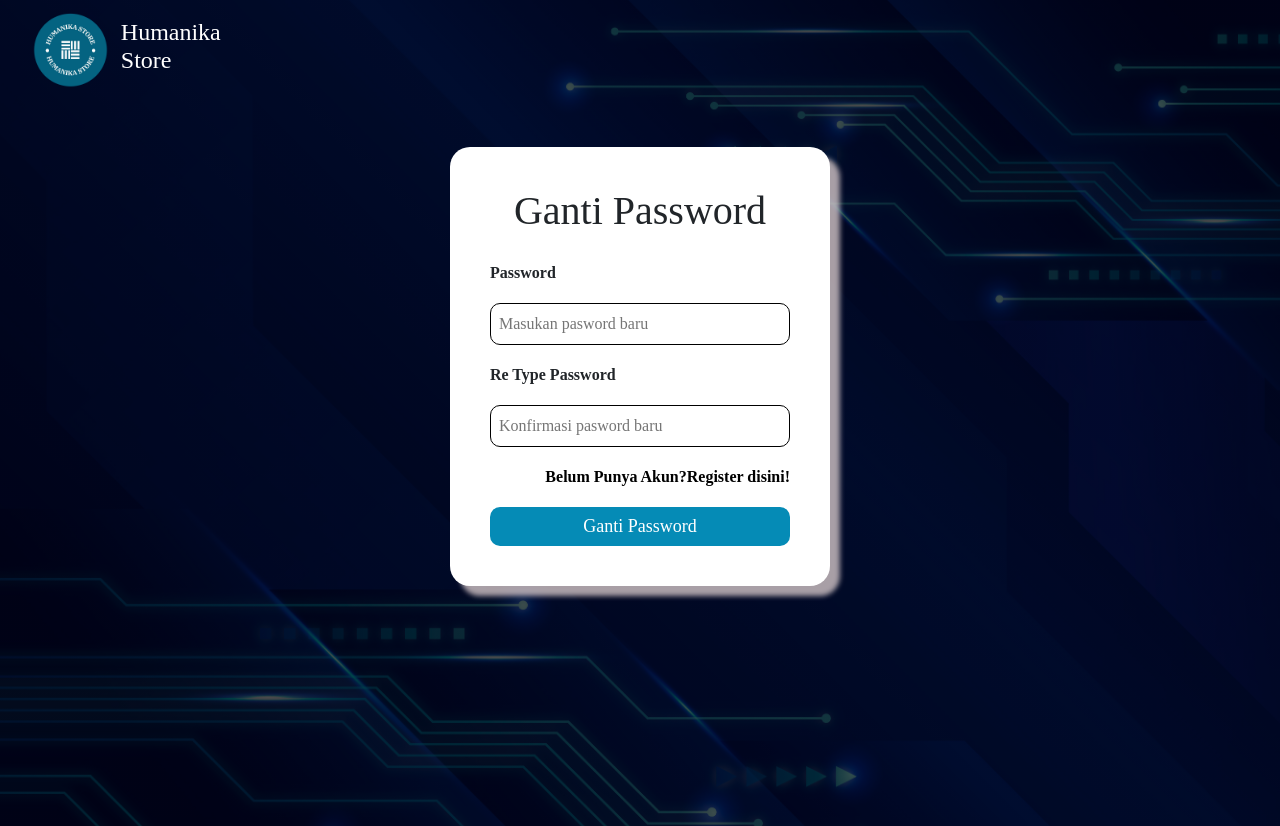
After one commit to HUMANIKA-ORG/QuickOrder, a PHP site: page /frontend/pages/changepassword.php in a window 1280 px wide. The commit adds this page. Shown: the top 826 px of the page. Run offline with PHP 8.4, Linux system fonts and the light colour scheme.

Commit message:
changed the name added features and fixed the css

```diff
--- a/assets/style.css
+++ b/assets/style.css
@@ -74,12 +74,6 @@ form button:hover{
     background-color: red;
 }
 
-.send {
-    display: flex;
-    justify-content: center;
-
-}
-
 
 a{
     text-decoration: none;
--- /dev/null
+++ b/frontend/pages/changepassword.php
@@ -0,0 +1,25 @@
+<?php
+include_once("../header.php");
+?>
+<link rel="stylesheet" href="../../assets/style.css">
+
+<div class="first">
+    <img src="../../assets/img/humanikastore-circle.png" alt="">
+    <h1>Humanika <br> Store</h1>
+</div>
+
+<form action="">
+    <h1>Ganti Password</h1>
+    <label for="">Password</label>
+    <input type="password" placeholder="Masukan pasword baru">
+    <label for="">Re Type Password</label>
+    <input type="password" placeholder="Konfirmasi pasword baru">
+    <a href="login.php">Belum Punya Akun?Register disini!</a>
+    <button type="submit">Ganti Password</button>
+</form>
+
+
+
+<?php
+include_once("../footer.php");
+?>
--- a/frontend/pages/lupapassword.php
+++ b/frontend/pages/forgotpassword.php
@@ -18,7 +18,7 @@ include_once("../header.php");
     <label for="">Email</label>
     <input type="text" placeholder="Masukan Email">
     <a href="register.php">Belum punya akun? Register disini!</a>
-    <a class="send" href="verification.php"><button>Send Email</button></a>
+    <button type="submit">Send Email</button>
 </form>
 
 
--- a/frontend/pages/login.php
+++ b/frontend/pages/login.php
@@ -15,11 +15,11 @@ include_once("../header.php");
     <h1>Login Account</h1>
     <label for="">Username</label>
     <input type="text" placeholder="Masukan Username">
-    <a href="lupapassword.php">Lupa Password?</a>
+    <a href="forgotpassword.php">Lupa Password?</a>
     <label for="">Password</label>
-    <input type="text" placeholder="Masukan Password">
+    <input type="password" placeholder="Masukan Password">
     <a href="register.php">Belum punya akun? Register disini!</a>
-    <button>Login</button>
+    <button type="submit">Login</button>
 </form>
 
 
--- a/frontend/pages/verification.php
+++ b/frontend/pages/verification.php
@@ -13,7 +13,7 @@ include_once("../header.php");
     <label for="">Verifikasi Kode</label>
     <input type="text" placeholder="Masukan Kode verifikasi">
     <a href="login.php">Sudah Punya akun? Login disini!</a>
-    <a href="#.php"><button>Verifikasi</button></a>
+    <button type="submit">Verifikasi</button>
 </form>
 
 
```
Also changed, not shown: frontend/pages/register.php (+4 -4 lines).
